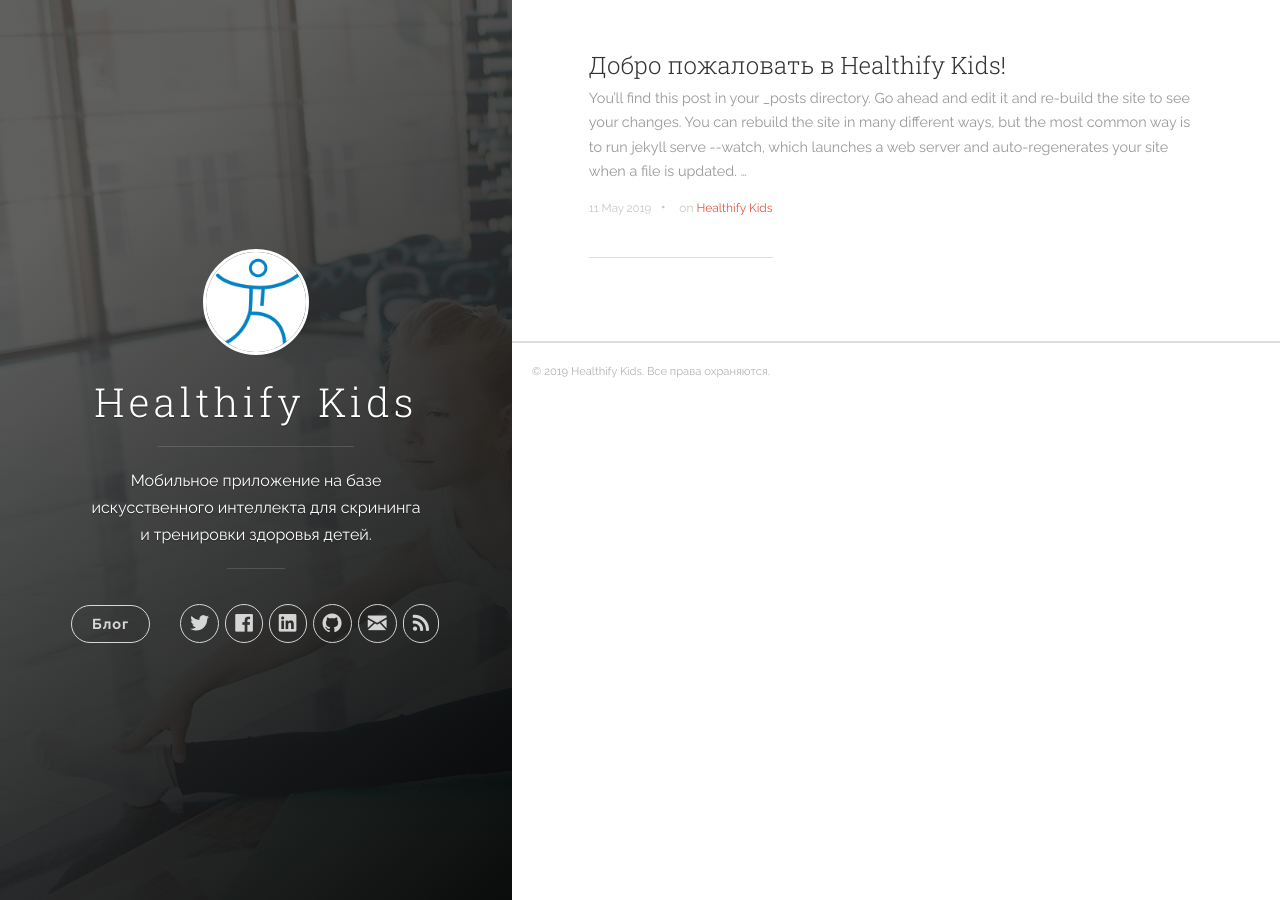
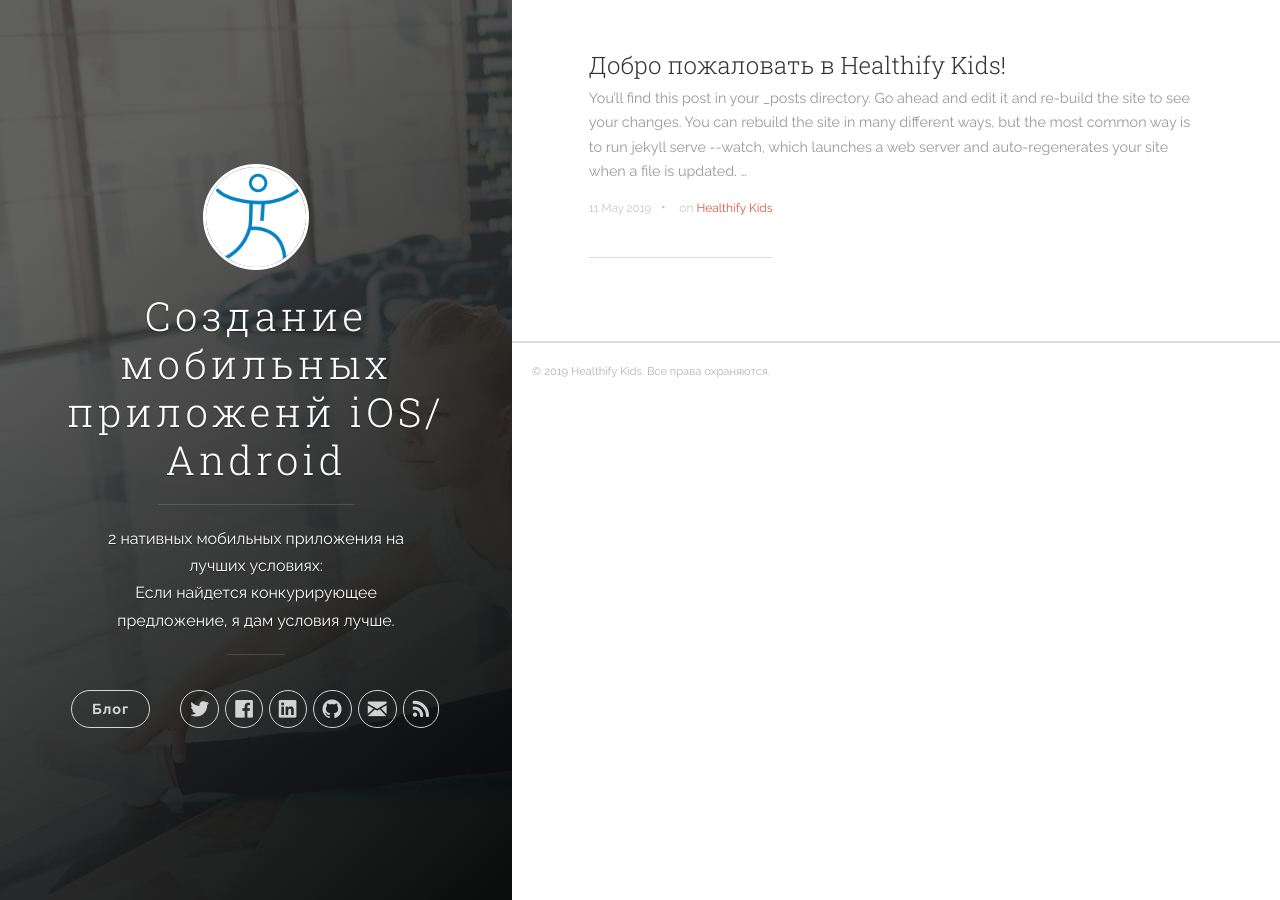
Before and after one commit to RakhimyanTim/web.github.io, a Jekyll site: the page built from index.html, in a window 1280 px wide. Built offline with Jekyll 4.4.1, drawn with Linux system fonts in a browser that asks for light colours; the list of posts is cut into pages by our own code.

Commit message:
Update _config.yml

```diff
--- a/_config.yml
+++ b/_config.yml
@@ -1,6 +1,6 @@
 # Site settings
-title: 'Healthify Kids'
-description: 'Мобильное приложение на базе искусственного интеллекта для скрининга и тренировки здоровья детей.'
+title: 'Создание мобильных приложенй iOS/ Android'
+description: '2 нативных мобильных приложения на лучших условиях: <br>  Если найдется конкурирующее предложение, я дам условия лучше.'
 url: 'https://healthifykids.com/'
 baseurl:
 google_analytics: 'UA-105772480-2'
```
